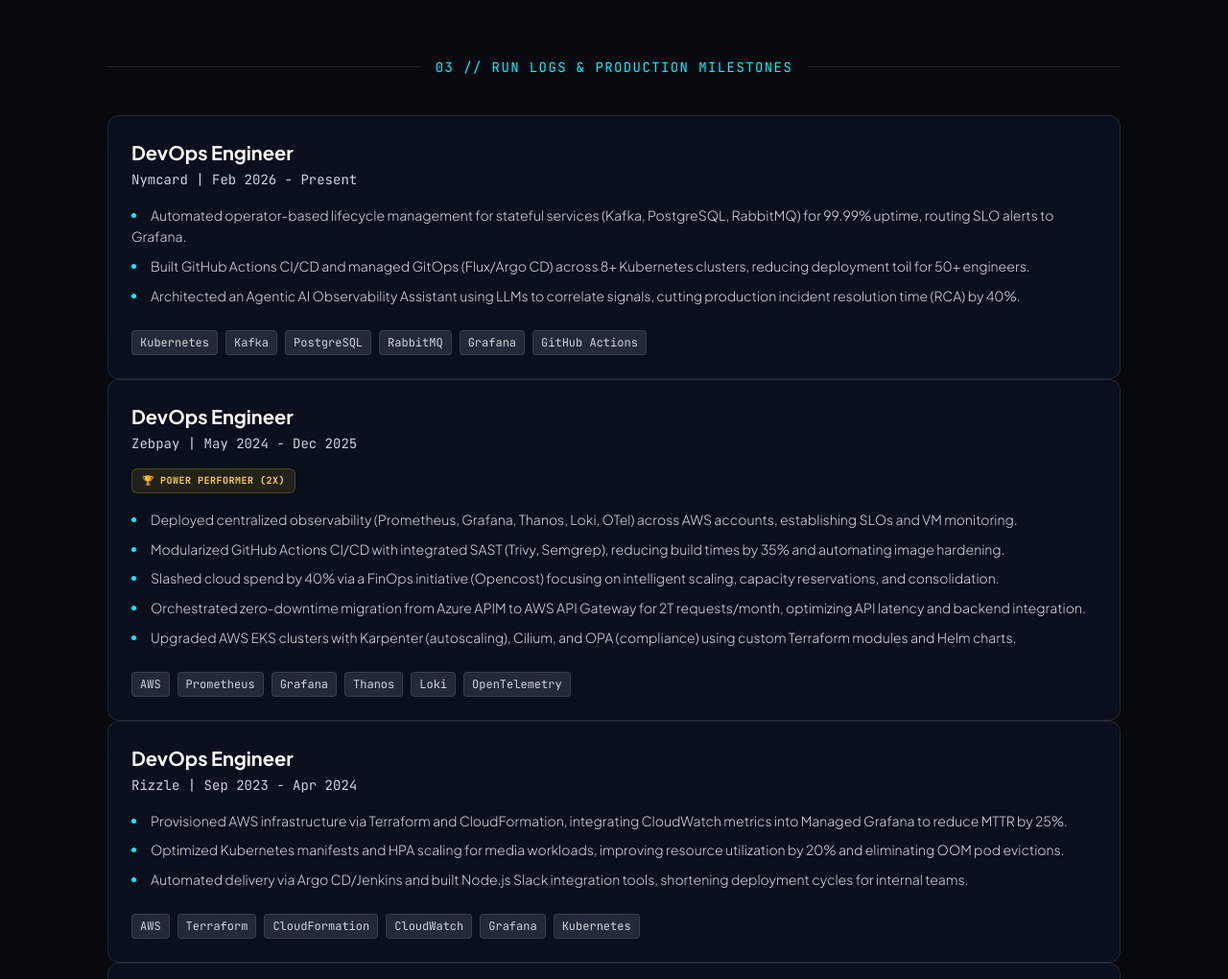
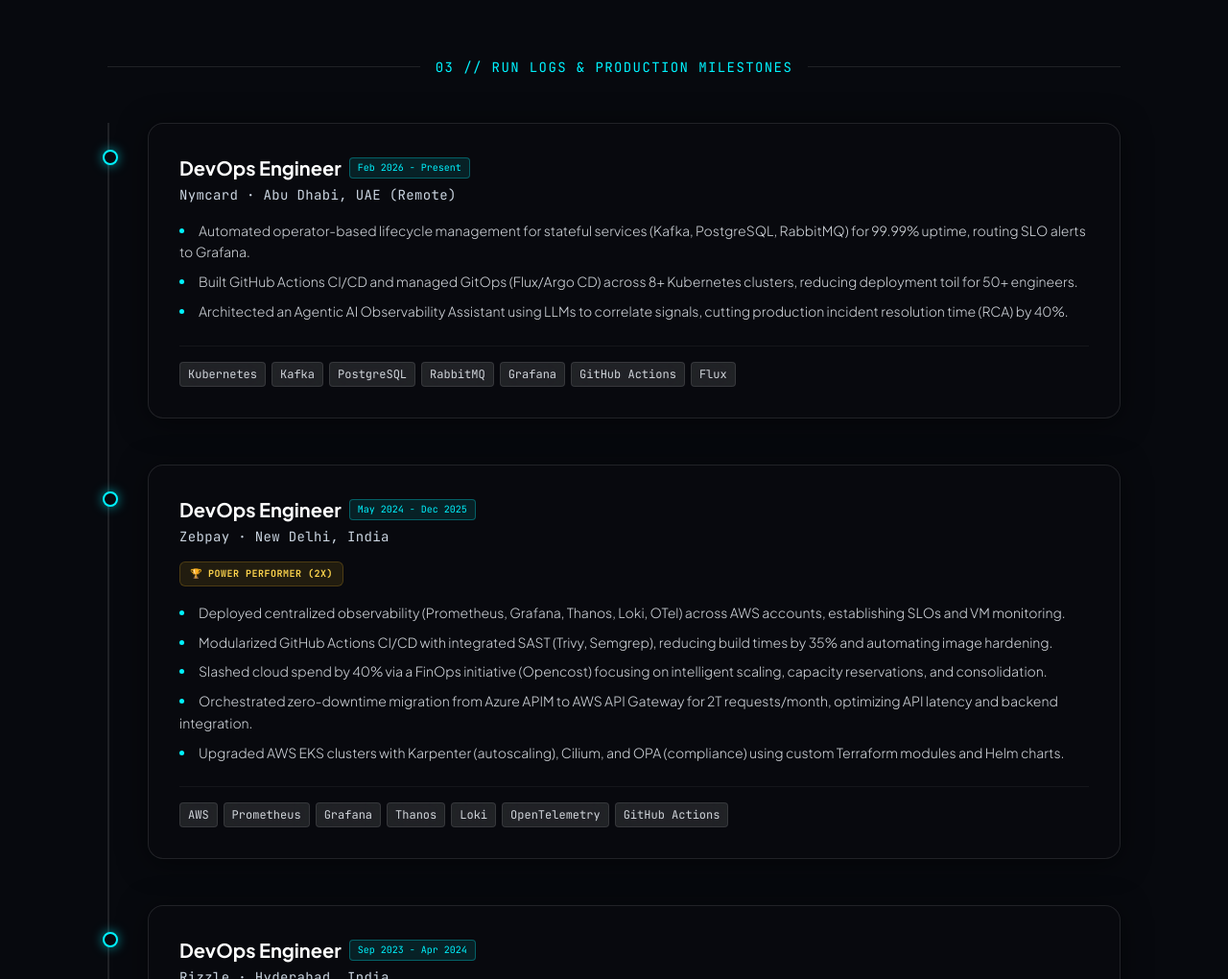
Before and after one commit to wiwek13/wiwek13.github.io, an Astro site: page / in a window 1280 px wide. Shown: the part 1780-2800 px from the top of the page at 96% size. Built offline with nearby package versions, Linux system fonts and the light colour scheme; Astro itself is replaced by a stand-in of ours.

Commit message:
feat: implement scroll-driven experience timeline spine and spotlight cards

```diff
--- a/src/components/HoloCard.tsx
+++ b/src/components/HoloCard.tsx
@@ -1,4 +1,4 @@
-import React, { useRef } from 'react';
+import React, { useRef, useState } from 'react';
 import { motion } from 'framer-motion';
 import { SkillTag } from './SkillTag';
 
@@ -11,50 +11,84 @@ interface HoloCardProps {
     link?: string;
 }
 
-export const HoloCard: React.FC<HoloCardProps> = ({ title, subtitle, badge, children, tags, link }) => {
-    const ref = useRef<HTMLDivElement>(null);
+export const HoloCard: React.FC<HoloCardProps> = ({ title, subtitle, badge, children, tags }) => {
+    const cardRef = useRef<HTMLDivElement>(null);
+    const [mousePosition, setMousePosition] = useState<{ x: number; y: number } | null>(null);
+
+    const handleMouseMove = (e: React.MouseEvent<HTMLDivElement>) => {
+        if (!cardRef.current) return;
+        const rect = cardRef.current.getBoundingClientRect();
+        setMousePosition({
+            x: e.clientX - rect.left,
+            y: e.clientY - rect.top,
+        });
+    };
+
+    const handleMouseLeave = () => {
+        setMousePosition(null);
+    };
 
     return (
         <motion.div
-            ref={ref}
-            initial={{ opacity: 0, y: 20 }}
+            ref={cardRef}
+            initial={{ opacity: 0, y: 15 }}
             whileInView={{ opacity: 1, y: 0 }}
-            viewport={{ once: true }}
-            whileHover={{
-                y: -5,
-                transition: { duration: 0.2 }
+            viewport={{ once: true, margin: '-50px' }}
+            transition={{ duration: 0.4 }}
+            onMouseMove={handleMouseMove}
+            onMouseLeave={handleMouseLeave}
+            className="relative p-6 sm:p-8 bg-[#090b10]/80 backdrop-blur-xl border border-white/10 rounded-2xl transition-all duration-300 group flex flex-col h-full overflow-hidden hover:border-[#00f3ff]/40 shadow-[0_4px_30px_rgba(0,0,0,0.5)]"
+            style={{
+                background: mousePosition
+                    ? `radial-gradient(400px circle at ${mousePosition.x}px ${mousePosition.y}px, rgba(0, 243, 255, 0.06), rgba(9, 11, 16, 0.8) 70%)`
+                    : undefined,
             }}
-            className="relative p-6 bg-[#112240]/30 backdrop-blur-xl border border-white/10 rounded-xl hover:bg-[#112240]/50 hover:border-neon-cyan/30 hover:shadow-[0_4px_20px_-5px_rgba(0,243,255,0.15)] transition-all duration-300 group flex flex-col h-full overflow-hidden"
         >
-            <div className="flex justify-between items-start mb-4 relative z-10">
-                <div className="flex-1">
+            {/* Magnetic Border Spotlight */}
+            {mousePosition && (
+                <div
+                    className="pointer-events-none absolute -inset-px rounded-2xl opacity-100 transition-opacity duration-300"
+                    style={{
+                        background: `radial-gradient(280px circle at ${mousePosition.x}px ${mousePosition.y}px, rgba(0, 243, 255, 0.35), transparent 70%)`,
+                        maskImage: 'linear-gradient(black, black) content-box, linear-gradient(black, black)',
+                        maskComposite: 'exclude',
+                        WebkitMaskComposite: 'xor',
+                        padding: '1px',
+                    }}
+                />
+            )}
+
+            <div className="flex flex-col sm:flex-row sm:items-center justify-between gap-2 mb-4 relative z-10">
+                <div>
                     <div className="flex items-center gap-2 mb-1">
-                        <h3 className="text-xl font-bold text-white group-hover:text-neon-cyan transition-colors">{title}</h3>
+                        <h3 className="text-lg sm:text-xl font-bold text-white group-hover:text-[#00f3ff] transition-colors">
+                            {title}
+                        </h3>
                         {badge && (
-                            <span className="text-[10px] font-mono border border-neon-cyan/30 text-neon-cyan px-1.5 py-0.5 rounded">
+                            <span className="text-[10px] font-mono border border-[#00f3ff]/30 text-[#00f3ff] bg-[#00f3ff]/10 px-2 py-0.5 rounded">
                                 {badge}
                             </span>
                         )}
                     </div>
-                    {subtitle && <div className="text-sm text-gray-400 font-mono">{subtitle}</div>}
+                    {subtitle && (
+                        <div className="text-xs sm:text-sm text-gray-400 font-mono tracking-wide">
+                            {subtitle}
+                        </div>
+                    )}
                 </div>
-                {/* Arrow removed as requested for cleaner look, or only if strictly needed */}
             </div>
 
-            <div className="text-gray-300 mb-6 text-sm leading-relaxed flex-grow relative z-10">
+            <div className="text-gray-300 mb-6 text-sm leading-relaxed flex-grow relative z-10 font-sans font-light">
                 {children}
             </div>
 
-            {tags && (
-                <div className="flex flex-wrap gap-2 mt-auto relative z-10">
+            {tags && tags.length > 0 && (
+                <div className="flex flex-wrap gap-1.5 mt-auto relative z-10 pt-4 border-t border-white/5">
                     {tags.map(tag => (
                         <SkillTag key={tag} skill={tag} />
                     ))}
                 </div>
             )}
-
-            {/* Subtle Gradient Overlay */}
-            <div className="absolute inset-0 bg-gradient-to-br from-neon-cyan/5 to-transparent opacity-0 group-hover:opacity-100 transition-opacity pointer-events-none" />
         </motion.div>
     );
 };
--- a/src/pages/index.astro
+++ b/src/pages/index.astro
@@ -60,17 +60,26 @@ import { EXPERIENCES, PROJECTS, ABOUT } from '../data/portfolio';
 
 		<!-- Experience -->
 		<section id="experience" class="mb-32">
-			<div class="flex items-center gap-4 mb-10">
+			<div class="flex items-center gap-4 mb-12">
 				<div class="h-[1px] bg-white/10 flex-grow"></div>
 				<h2 class="text-[#00f3ff] font-mono tracking-widest uppercase text-xs sm:text-sm">03 // Run Logs &amp; Production Milestones</h2>
 				<div class="h-[1px] bg-white/10 flex-grow"></div>
 			</div>
-			<div class="space-y-6">
-				{EXPERIENCES.map(exp => (
+
+			<!-- Illuminated Scrollytelling Spine -->
+			<div class="relative pl-6 md:pl-10 border-l-2 border-white/10 space-y-12">
+				{EXPERIENCES.map((exp, idx) => (
+					<div class="relative group">
+						<!-- Milestone Glowing Pin -->
+						<div class="absolute -left-[31px] md:-left-[47px] top-7 w-4 h-4 rounded-full bg-[#07090e] border-2 border-[#00f3ff] group-hover:scale-125 group-hover:bg-[#00f3ff] transition-all duration-300 shadow-[0_0_12px_rgba(0,243,255,0.6)] flex items-center justify-center">
+							<div class="w-1.5 h-1.5 rounded-full bg-white opacity-0 group-hover:opacity-100 transition-opacity"></div>
+						</div>
+
 						<HoloCard
 							title={exp.role}
-						subtitle={`${exp.company} | ${exp.period}`}
-						tags={exp.technologies.slice(0, 6)}
+							subtitle={`${exp.company} · ${exp.location || 'Remote'}`}
+							badge={exp.period}
+							tags={exp.technologies.slice(0, 7)}
 							client:visible
 						>
 							{exp.awards && (
@@ -89,6 +98,7 @@ import { EXPERIENCES, PROJECTS, ABOUT } from '../data/portfolio';
 								))}
 							</ul>
 						</HoloCard>
+					</div>
 				))}
 			</div>
 		</section>
```
Lines whose indentation alone changed are shown as unchanged.
